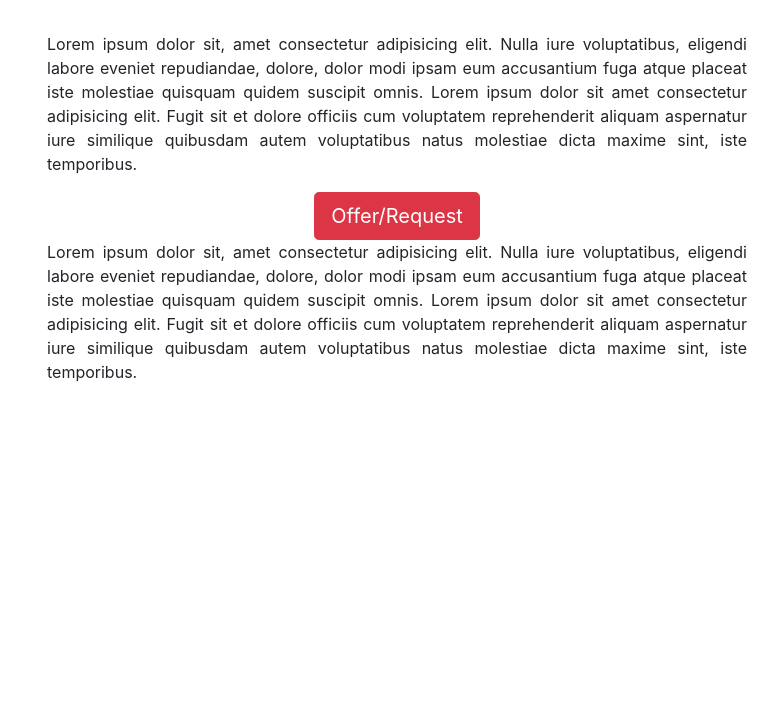
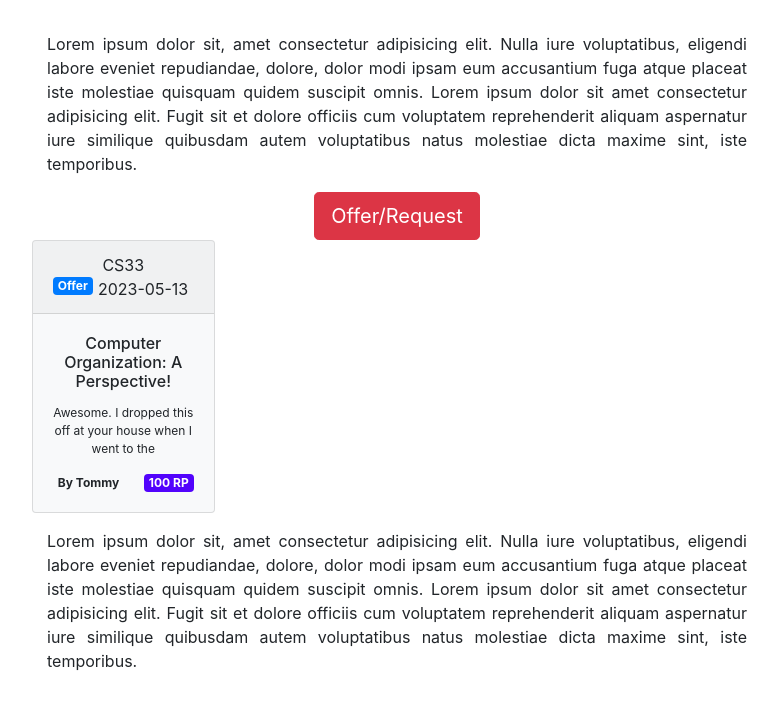
Before and after one commit to CSMT-Westwood/eXchange, a React (Create React App) app in the folder exchange/: page / in a window 1280 px wide. Shown: the top 708 px of the page, without its empty margins (243-1021 px from the left). Built offline with nearby package versions, Linux system fonts and the light colour scheme.

Commit message:
Added preliminary Card. Assembling cards into rows and expanding cards into modals is to be implemented.

```diff
--- a/exchange/src/App.js
+++ b/exchange/src/App.js
@@ -2,7 +2,20 @@ import React from 'react';
 import './App.css';
 import { Container } from './components/Container';
 import { Filler } from './components/Filler';
+import { Card } from './components/Card'
 
+let examplePost = {
+	typeOfPost: 0, //0,1 = offer, request
+	typeOfItem: 0, //0,1 = textbook, notes
+	course: 'CS33',
+	itemName: 'Computer Organization: A Perspective!',
+	condition: 0, //from 0 (best) to 3 (worst)
+	description: 'Awesome. I dropped this off at your house when I went to the',
+	link: '',
+	fulfilled: 0, //Unfulfilled, Pending (matched w at least 1 other person), Fulfilled (marked for deletion). On the backend, we will switch pending to fulfilled after 2 weeks have passed.
+	publication_date: new Date(2023, 4, 13),
+	author: 'Tommy', 		// the author’s username
+}
 const App = () => {
 	const triggerText = 'Offer/Request';
 	const onSubmit = (event) => {
@@ -16,6 +29,7 @@ const App = () => {
 		<div className="App">
 			<Filler />
 			<Container triggerText={triggerText} onSubmit={onSubmit} />
+			<Card post={examplePost} />
 			<Filler />
 		</div>
 	);
--- /dev/null
+++ b/exchange/src/components/Card.css
@@ -0,0 +1,14 @@
+.card-text {
+	font-size: 12px;
+	text-overflow: ellipsis;
+	white-space: normal;
+	overflow: hidden;
+}
+.card-title {
+	font-size: 16px;
+	overflow: hidden;
+}
+.badge-purple {
+	background-color: #5203fc;
+	color: #ffffff;
+}
--- /dev/null
+++ b/exchange/src/components/Card.js
@@ -0,0 +1,41 @@
+import React from 'react';
+import './Card.css';
+
+export class Card extends React.Component {
+	constructor(props) {
+		super(props);
+	}
+
+	render() { //TODO: change offer/req indicator to be color of card
+		return (<div>
+			<div className="row">
+				<div className="card w-25 bg-light mb-3">
+					<div className="card-header">
+						<div> {this.props.post.course} </div>
+						<span class="badge badge-primary float-left">Offer</span>
+						<span> {this.props.post.publication_date.toISOString().slice(0, 10)} </span>
+					</div>
+
+					<div className="card-body">
+						<h5 className="card-title">{this.props.post.itemName}</h5>
+						<p className="card-text">{this.props.post.description}</p>
+						<span class="badge  float-left">By {this.props.post.author}</span>
+						<span class="badge badge-purple float-right">100 RP</span>
+
+					</div>
+				</div>
+
+			</div>
+		</div>);
+
+	}
+
+}
+export default Card;
+//Use this method - it does handle double digits correctly
+Date.prototype.yyyymmdd = function () {
+	var mm = (this.getMonth() + 1).toString(); // getMonth() is zero-based
+	var dd = this.getDate().toString();
+
+	return [this.getFullYear(), mm.length === 2 ? '' : '0', mm, dd.length === 2 ? '' : '0', dd].join(''); // padding
+};
```
